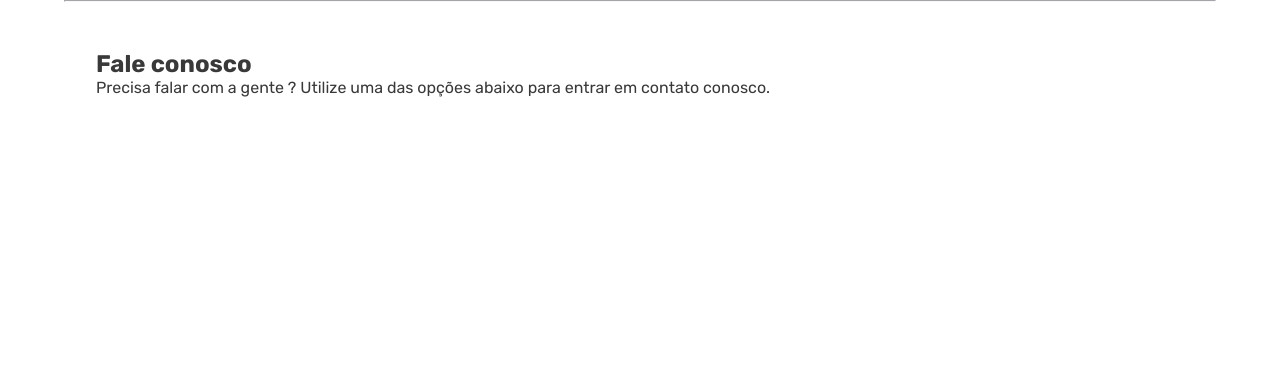
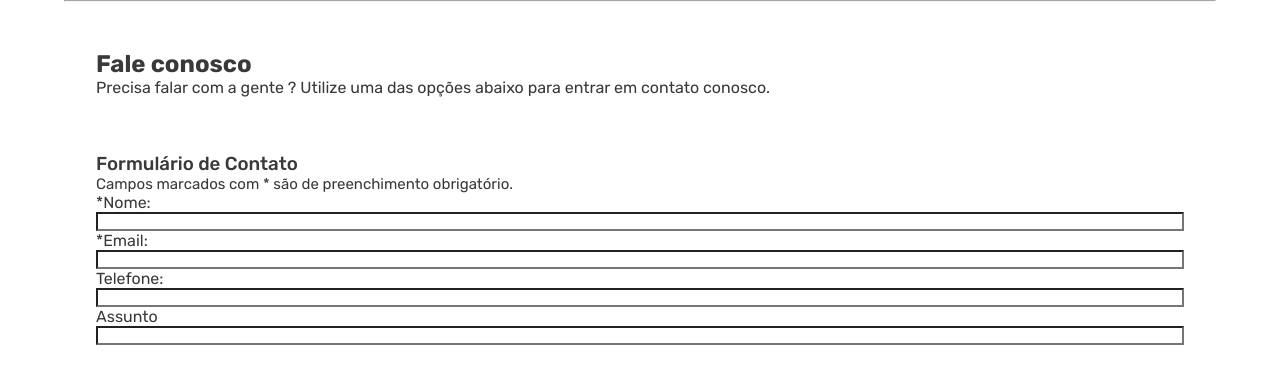
Before and after one commit to WallyssonSousa/ecommerce_sabrina-modas, a PHP site: page /views/Contato/index.html in a window 1280 px wide. Shown: the part 139-523 px from the top of the page. Run offline with PHP 8.4, Linux system fonts and the light colour scheme.

Commit message:
na luta pelos contatos

```diff
--- a/css/contato.css
+++ b/css/contato.css
@@ -108,3 +108,20 @@
 .container-contatos{
     margin: 3rem 6rem;
 }
+
+.container-form{
+    margin: 3.5rem 0;
+}
+
+.titulo-form{
+    font-weight: 500;
+}
+
+.semi-titulo--form{
+    font-size: 15px;
+}
+
+.form{
+    display: flex;
+    flex-direction: column;
+}
--- a/views/Contato/index.html
+++ b/views/Contato/index.html
@@ -58,11 +58,25 @@
 
     <section class="container-contatos">
         <div class="form-contatos">
-            <h2 class="titulo">Fale conosco</h2>
+            <h2 class="titulo-contato">Fale conosco</h2>
             <p class="semi-titulo">Precisa falar com a gente ? Utilize uma das opções abaixo para entrar em contato
                 conosco.</p>
             <div class="container-form">
+                <h3 class="titulo-form">Formulário de Contato</h3>
+                <p class="semi-titulo--form">Campos marcados com * são de preenchimento obrigatório.</p>
+                <form class="form">
+                    <label for="nome">*Nome:</label>
+                    <input type="text" name="nome" id="nome">
 
+                    <label for="email">*Email:</label>
+                    <input type="email" name="email" id="email">
+
+                    <label for="telefone">Telefone:</label>
+                    <input type="tel" name="telefone" id="telefone">
+
+                    <label for="assunto">Assunto</label>
+                    <input type="text" name="assunto" id="assunto">
+                </form>
             </div>
         </div>
         <div class="divulgacao-contatos">
```
